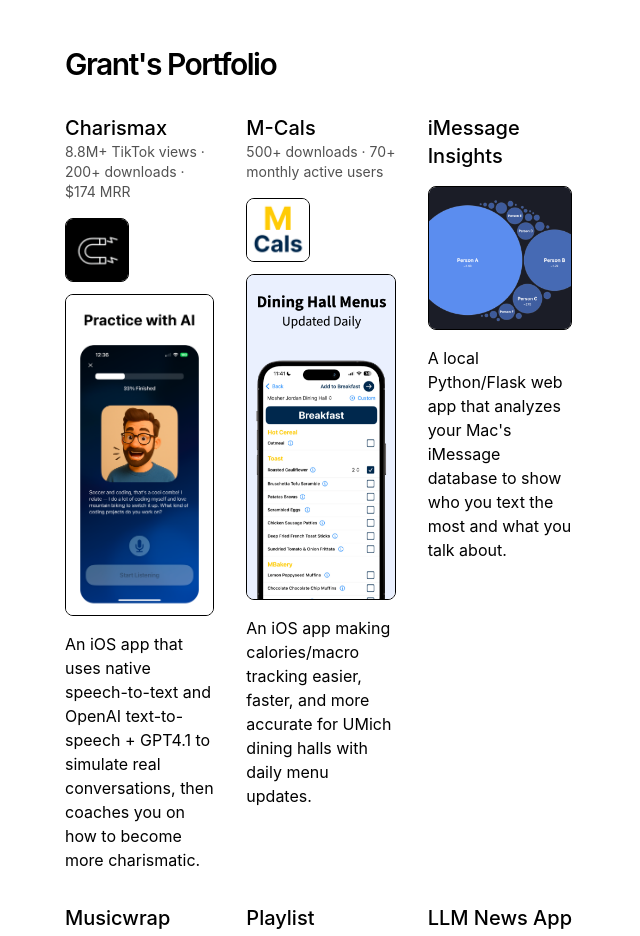
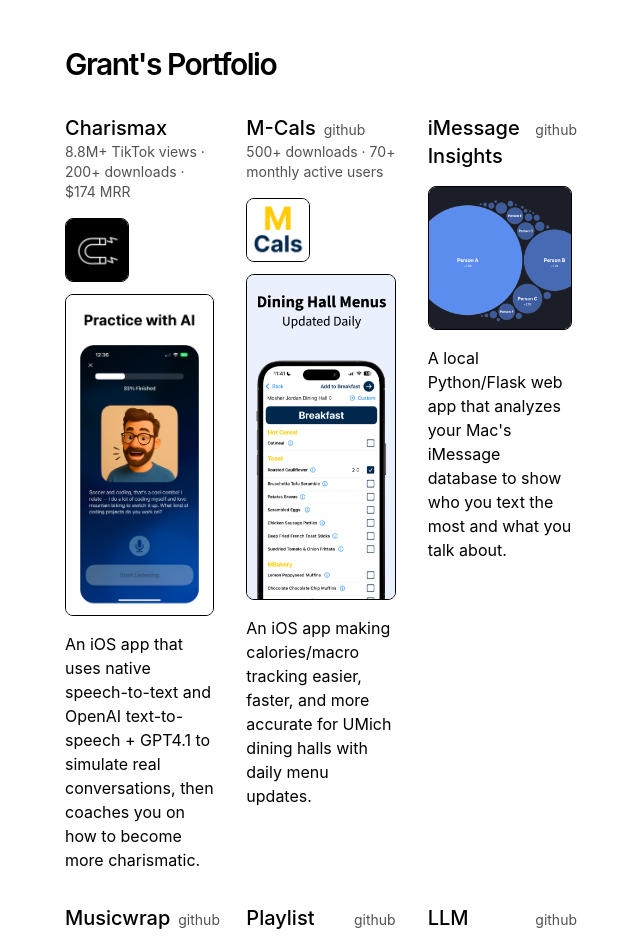
Before and after one commit to pattersongrant/personal-site, a Next.js app in the folder my-sitev2/: page /portfolio in a window 1280 px wide. Shown: the part 62-998 px from the top of the page, without its empty margins (319-959 px from the left). Built offline with nearby package versions, Linux system fonts and the light colour scheme.

Commit message:
github links for portfolio

```diff
--- a/my-sitev2/app/portfolio/page.tsx
+++ b/my-sitev2/app/portfolio/page.tsx
@@ -4,6 +4,9 @@
   title: 'Portfolio',
   description: 'Read my portfolio.',
 }
+
+const githubLinkClassName =
+  'text-sm text-neutral-600 dark:text-neutral-400 hover:text-neutral-800 dark:hover:text-neutral-200 transition-all'
 
 export default function Portfolio() {
   return (
@@ -18,29 +21,79 @@
           <p className="mt-4">An iOS app that uses native speech-to-text and OpenAI text-to-speech + GPT4.1 to simulate real conversations, then coaches you on how to become more charismatic.</p>
         </div>
         <div>
-          <h2 className="font-medium text-xl">M-Cals</h2>
+          <div className="flex items-baseline gap-2">
+            <h2 className="font-medium text-xl">M-Cals</h2>
+            <a
+              href="https://github.com/pattersongrant/M-Cals"
+              className={githubLinkClassName}
+              rel="noopener noreferrer"
+              target="_blank"
+            >
+              github
+            </a>
+          </div>
           <p className="mb-4 text-sm text-neutral-600 dark:text-neutral-400">500+ downloads · 70+ monthly active users</p>
           <img src="M.png" alt="M-Cals logo" className="w-16 h-16 object-cover rounded-lg border border-black dark:border-white mb-3" />
           <img src="mcalsscreenshot.png" alt="M-Cals App Store screenshot" className="w-40 max-sm:w-full max-sm:max-w-40 rounded-lg border border-black dark:border-white" />
           <p className="mt-4">An iOS app making calories/macro tracking easier, faster, and more accurate for UMich dining halls with daily menu updates.</p>
         </div>
         <div>
-          <h2 className="font-medium text-xl mb-4">iMessage Insights</h2>
+          <div className="flex items-baseline gap-2 mb-4">
+            <h2 className="font-medium text-xl">iMessage Insights</h2>
+            <a
+              href="https://github.com/pattersongrant/imsg"
+              className={githubLinkClassName}
+              rel="noopener noreferrer"
+              target="_blank"
+            >
+              github
+            </a>
+          </div>
           <img src="imsg.png" alt="iMessage Insights" className="w-36 h-36 max-sm:max-w-full object-cover rounded-lg border border-black dark:border-white" />
           <p className="mt-4 w-36 max-sm:w-full">A local Python/Flask web app that analyzes your Mac's iMessage database to show who you text the most and what you talk about.</p>
         </div>
         <div>
-          <h2 className="font-medium text-xl mb-4">Musicwrap</h2>
+          <div className="flex items-baseline gap-2 mb-4">
+            <h2 className="font-medium text-xl">Musicwrap</h2>
+            <a
+              href="https://github.com/pattersongrant/musicwrap"
+              className={githubLinkClassName}
+              rel="noopener noreferrer"
+              target="_blank"
+            >
+              github
+            </a>
+          </div>
           <img src="mwrap.png" alt="Musicwrap" className="w-36 h-36 max-sm:max-w-full object-cover rounded-lg border border-black dark:border-white" />
           <p className="mt-4 w-36 max-sm:w-full">A full-stack web app expanding on native Spotify functionality by allowing users to create shareable and customizable playlist folders.</p>
         </div>
         <div>
-          <h2 className="font-medium text-xl mb-4">Playlist Publicizer</h2>
+          <div className="flex items-baseline gap-2 mb-4">
+            <h2 className="font-medium text-xl">Playlist Publicizer</h2>
+            <a
+              href="https://github.com/pattersongrant/playlist-publicizer"
+              className={githubLinkClassName}
+              rel="noopener noreferrer"
+              target="_blank"
+            >
+              github
+            </a>
+          </div>
           <img src="playlists.png" alt="Playlist Publicizer" className="w-36 h-36 max-sm:max-w-full object-cover rounded-lg border border-black dark:border-white" />
           <p className="mt-4 w-36 max-sm:w-full">A Python script that automatically sets all Spotify playlists to private or public in one click, for users with hundreds of playlists.</p>
         </div>
         <div>
-          <h2 className="font-medium text-xl mb-4">LLM News App</h2>
+          <div className="flex items-baseline gap-2 mb-4">
+            <h2 className="font-medium text-xl">LLM News App</h2>
+            <a
+              href="https://github.com/pattersongrant/llm-news-app"
+              className={githubLinkClassName}
+              rel="noopener noreferrer"
+              target="_blank"
+            >
+              github
+            </a>
+          </div>
           <img src="llmnews.png" alt="llmnewsapp" className="w-36 h-36 max-sm:max-w-full object-cover rounded-lg border border-black dark:border-white" />
           <p className="mt-4 w-36 max-sm:w-full">A Llama-3 news chatbot that scrapes the web for up-to-date news and allows users to ask questions for deeper understanding.</p>
         </div>
```
